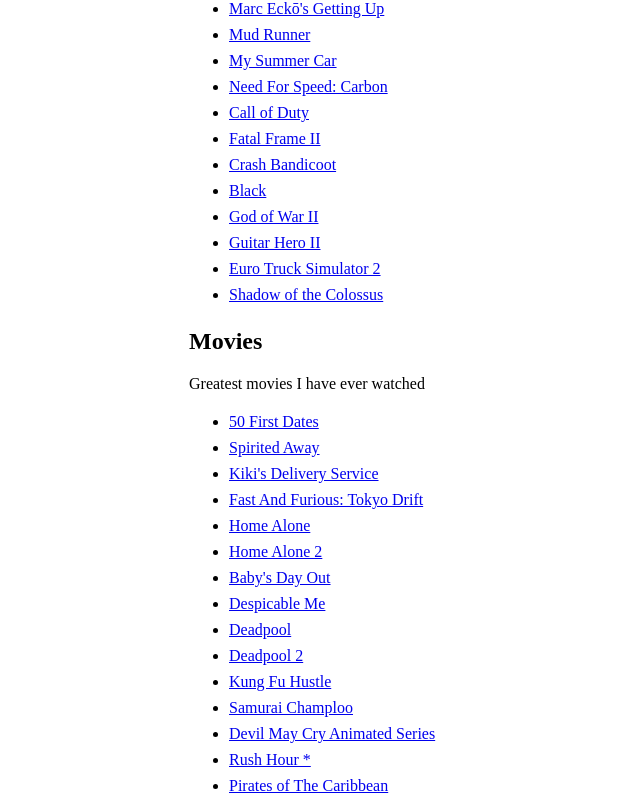
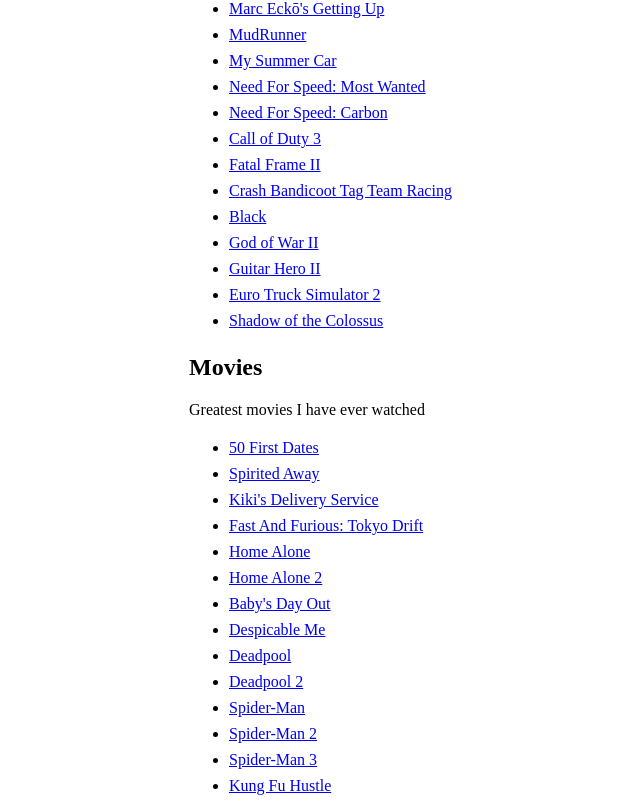
Before and after one commit to youkwhd/youkwhd.com, a Next.js app: page /collections in a window 1280 px wide. Shown: the part 575-1378 px from the top of the page, without its empty margins (91-731 px from the left). Built offline with nearby package versions, Linux system fonts and the light colour scheme.

Commit message:
chore: add collections

```diff
--- a/src/components/NavigationBar/index.tsx
+++ b/src/components/NavigationBar/index.tsx
@@ -14,7 +14,7 @@ export default (): JSX.Element => {
                 <Link href="/collections">Collections</Link> |
             </li>
             <li>
-                <Link href="https://youkwhd.my.id">Portfolio</Link> |
+                <Link href="https://youkwhd.my.id" target="_blank" rel="noreferrer noopener">Portfolio</Link> |
             </li>
             <li>
                 <Link href="/pgp-public-key">PGP Key</Link>
--- a/src/pages/collections/index.tsx
+++ b/src/pages/collections/index.tsx
@@ -6,82 +6,266 @@ import NavigationBar from "@/src/components/NavigationBar"
 
 export const config: PageConfig = { unstable_runtimeJS: false }
 
-const data = {
+type Collection = {
+    name: string,
+    url: string,
+}
+
+const collections: { games: Collection[], movies: Collection[] } = {
     games: [
-        "Albion Online",
-        "Devil May Cry 3",
-        "Little Misfortune",
-        "Harvest Moon: Hero of Leaf Valley",
-        "Growtopia",
-        "GTA San Andreas",
-        "The Warriors",
-        "Project Zomboid",
-        "Yu-Gi-Oh! Master Duel",
-        "Stardew Valley",
-        "Cluedo",
-        "The Long Dark",
-        "Marc Eckō's Getting Up",
-        "Mud Runner",
-        "My Summer Car",
-        "Need For Speed: Carbon",
-        "Call of Duty",
-        "Fatal Frame II",
-        "Crash Bandicoot",
-        "Black",
-        "God of War II",
-        "Guitar Hero II",
-        "Euro Truck Simulator 2",
-        "Shadow of the Colossus",
+        {
+            name: "Albion Online",
+            url: "https://albiononline.com/lore/history",
+        },
+        {
+            name: "Devil May Cry 3",
+            url: "https://www.devilmaycry.com/3",
+        },
+        {
+            name: "Little Misfortune",
+            url: "https://killmondaygames.com/little-misfortune/",
+        },
+        {
+            name: "Harvest Moon: Hero of Leaf Valley",
+            url: "https://en.wikipedia.org/wiki/Harvest_Moon:_Hero_of_Leaf_Valley",
+        },
+        {
+            name: "Growtopia",
+            url: "https://growtopiagame.com/",
+        },
+        {
+            name: "GTA San Andreas",
+            url: "https://www.rockstargames.com/games/sanandreas",
+        },
+        {
+            name: "The Warriors",
+            url: "https://www.rockstargames.com/games/thewarriors",
+        },
+        {
+            name: "Project Zomboid",
+            url: "https://projectzomboid.com/",
+        },
+        {
+            name: "Yu-Gi-Oh! Master Duel",
+            url: "https://www.konami.com/yugioh/masterduel/us/en/",
+        },
+        {
+            name: "Stardew Valley",
+            url: "https://www.stardewvalley.net/",
+        },
+        {
+            name: "Clue/Cluedo",
+            url: "https://www.marmaladegamestudio.com/games/cluedo/",
+        },
+        {
+            name: "The Long Dark",
+            url: "https://www.thelongdark.com/",
+        },
+        {
+            name: "Marc Eckō's Getting Up",
+            url: "https://www.gettingup.com/",
+        },
+        {
+            name: "MudRunner",
+            url: "https://store.focus-entmt.com/us/product/637185/mudrunner",
+        },
+        {
+            name: "My Summer Car",
+            url: "http://www.amistech.com/msc/",
+        },
+        {
+            name: "Need For Speed: Most Wanted",
+            url: "https://www.ea.com/games/need-for-speed/need-for-speed-most-wanted-2005",
+        },
+        {
+            name: "Need For Speed: Carbon",
+            url: "https://www.ea.com/games/need-for-speed/need-for-speed-carbon",
+        },
+        {
+            name: "Call of Duty 3",
+            url: "https://callofduty.fandom.com/wiki/Call_of_Duty_3",
+        },
+        {
+            name: "Fatal Frame II",
+            url: "https://fatalframe.fandom.com/wiki/Fatal_Frame_II:_Crimson_Butterfly",
+        },
+        {
+            name: "Crash Bandicoot Tag Team Racing",
+            url: "https://en.wikipedia.org/wiki/Crash_Tag_Team_Racing",
+        },
+        {
+            name: "Black",
+            url: "https://www.ea.com/games/black",
+        },
+        {
+            name: "God of War II",
+            url: "https://godofwar.fandom.com/wiki/God_of_War_II",
+        },
+        {
+            name: "Guitar Hero II",
+            url: "https://guitarhero.fandom.com/wiki/Guitar_Hero_II",
+        },
+        {
+            name: "Euro Truck Simulator 2",
+            url: "https://eurotrucksimulator2.com/",
+        },
+        {
+            name: "Shadow of the Colossus",
+            url: "https://teamico.fandom.com/wiki/Shadow_of_the_Colossus",
+        },
     ],
     movies: [
-        "50 First Dates",
-        "Spirited Away",
-        "Kiki's Delivery Service",
-        "Fast And Furious: Tokyo Drift",
-        "Home Alone",
-        "Home Alone 2",
-        "Baby's Day Out",
-        "Despicable Me",
-        "Deadpool",
-        "Deadpool 2",
-        "Kung Fu Hustle",
-        "Samurai Champloo",
-        "Devil May Cry Animated Series",
-        "Rush Hour *",
-        "Pirates of The Caribbean",
-        "Mr. Bean's Holiday",
-        "Mrs. Harris Goes To Paris",
-        "Mean Girls",
-        "Murder Mystery",
-        "Murder Mystery 2",
-        "Bean",
-        "Harry Potter (Snape)",
-        "Johnny English",
-        "The Walking Dead S1",
-        "The Promised Neverland S1",
-        "Wednesday",
-        "Queen's Gambit",
-    ],
+        {
+            name: "50 First Dates",
+            url: "https://www.rottentomatoes.com/m/50_first_dates",
+        },
+        {
+            name: "Spirited Away",
+            url: "https://www.rottentomatoes.com/m/spirited_away",
+        },
+        {
+            name: "Kiki's Delivery Service",
+            url: "https://www.rottentomatoes.com/m/kikis_delivery_service",
+        },
+        {
+            name: "Fast And Furious: Tokyo Drift",
+            url: "https://www.rottentomatoes.com/m/fast_and_the_furious_tokyo_drift",
+        },
+        {
+            name: "Home Alone",
+            url: "https://www.imdb.com/title/tt0099785/",
+        },
+        {
+            name: "Home Alone 2",
+            url: "https://www.imdb.com/title/tt0104431/",
+        },
+        {
+            name: "Baby's Day Out",
+            url: "https://www.imdb.com/title/tt0109190/",
+        },
+        {
+            name: "Despicable Me",
+            url: "https://www.rottentomatoes.com/m/despicable_me",
+        },
+        {
+            name: "Deadpool",
+            url: "https://www.marvel.com/movies/deadpool",
+        },
+        {
+            name: "Deadpool 2",
+            url: "https://www.marvel.com/movies/deadpool-2",
+        },
+        {
+            name: "Spider-Man",
+            url: "https://www.imdb.com/title/tt0145487/",
+        },
+        {
+            name: "Spider-Man 2",
+            url: "https://www.imdb.com/title/tt0316654/",
+        },
+        {
+            name: "Spider-Man 3",
+            url: "https://www.imdb.com/title/tt0413300/",
+        },
+        {
+            name: "Kung Fu Hustle",
+            url: "https://www.imdb.com/title/tt0373074/",
+        },
+        {
+            name: "Samurai Champloo",
+            url: "https://www.imdb.com/title/tt0423731/",
+        },
+        {
+            name: "Devil May Cry: The Animated Series",
+            url: "https://www.imdb.com/title/tt1048049/",
+        },
+        {
+            name: "Rush Hour 3",
+            url: "https://www.imdb.com/title/tt0293564/",
+        },
+        {
+            name: "Pirates of The Caribbean",
+            url: "https://www.imdb.com/list/ls023657263/",
+        },
+        {
+            name: "Mr. Bean's Holiday",
+            url: "https://www.imdb.com/title/tt0453451/",
+        },
+        {
+            name: "Mrs. Harris Goes To Paris",
+            url: "https://www.rottentomatoes.com/m/mrs_harris_goes_to_paris",
+        },
+        {
+            name: "Mean Girls",
+            url: "https://www.rottentomatoes.com/m/mean_girls",
+        },
+        {
+            name: "Murder Mystery",
+            url: "https://www.imdb.com/title/tt1618434/",
+        },
+        {
+            name: "Murder Mystery 2",
+            url: "https://www.imdb.com/title/tt15255288/",
+        },
+        {
+            name: "Bean",
+            url: "https://www.imdb.com/title/tt0118689/",
+        },
+        {
+            name: "Harry Potter (Just for the sake of Snape)",
+            url: "https://en.wikipedia.org/wiki/Harry_Potter_(film_series)",
+        },
+        {
+            name: "Johnny English",
+            url: "https://www.imdb.com/title/tt0274166/",
+        },
+        {
+            name: "Johnny English Reborn",
+            url: "https://www.imdb.com/title/tt1634122/",
+        },
+        {
+            name: "Johnny English Strikes Again",
+            url: "https://www.imdb.com/title/tt6921996/",
+        },
+        {
+            name: "The Walking Dead S1 - S3",
+            url: "https://www.imdb.com/title/tt1520211/",
+        },
+        {
+            name: "The Promised Neverland S1",
+            url: "https://www.imdb.com/title/tt8788458/",
+        },
+        {
+            name: "Wednesday",
+            url: "https://www.imdb.com/title/tt13443470/",
+        },
+        {
+            name: "Queen's Gambit",
+            url: "https://www.imdb.com/title/tt10048342/",
+        },
+    ]
 }
 
 export default (): JSX.Element => {
     return (
         <>
             <NextSeo
-                title="Collections"
+                title="collections"
             />
             <h1>Collections</h1>
             <NavigationBar />
 
-            <p>These collections is meant to give out a taste of my old gems. It is not a complete list, I might forget some memories.</p>
+            <p>
+                These collections is meant to give out a taste of my old gems. It is not a complete list, I might forget some memories. This, is essentially my journey, back when i was a kid.
+                </p>
 
             <h2>Games</h2>
             <p>Spent the most time with</p>
             <ul>
-                {data.games.map((game: string) => (
-                    <li>
-                        <Link href="#">
-                            {game}
+                {collections.games.map((game: Collection) => (
+                    <li key={game.name}>
+                        <Link href={game.url} target="_blank" rel="noreferrer noopener">
+                            {game.name}
                         </Link>
                     </li>
                 ))}
@@ -90,10 +274,10 @@ export default (): JSX.Element => {
             <h2>Movies</h2>
             <p>Greatest movies I have ever watched</p>
             <ul>
-                {data.movies.map((movie: string) => (
-                    <li>
-                        <Link href="#">
-                            {movie}
+                {collections.movies.map((movie: Collection) => (
+                    <li key={movie.name}>
+                        <Link href={movie.url} target="_blank" rel="noreferrer noopener">
+                            {movie.name}
                         </Link>
                     </li>
                 ))}
```
